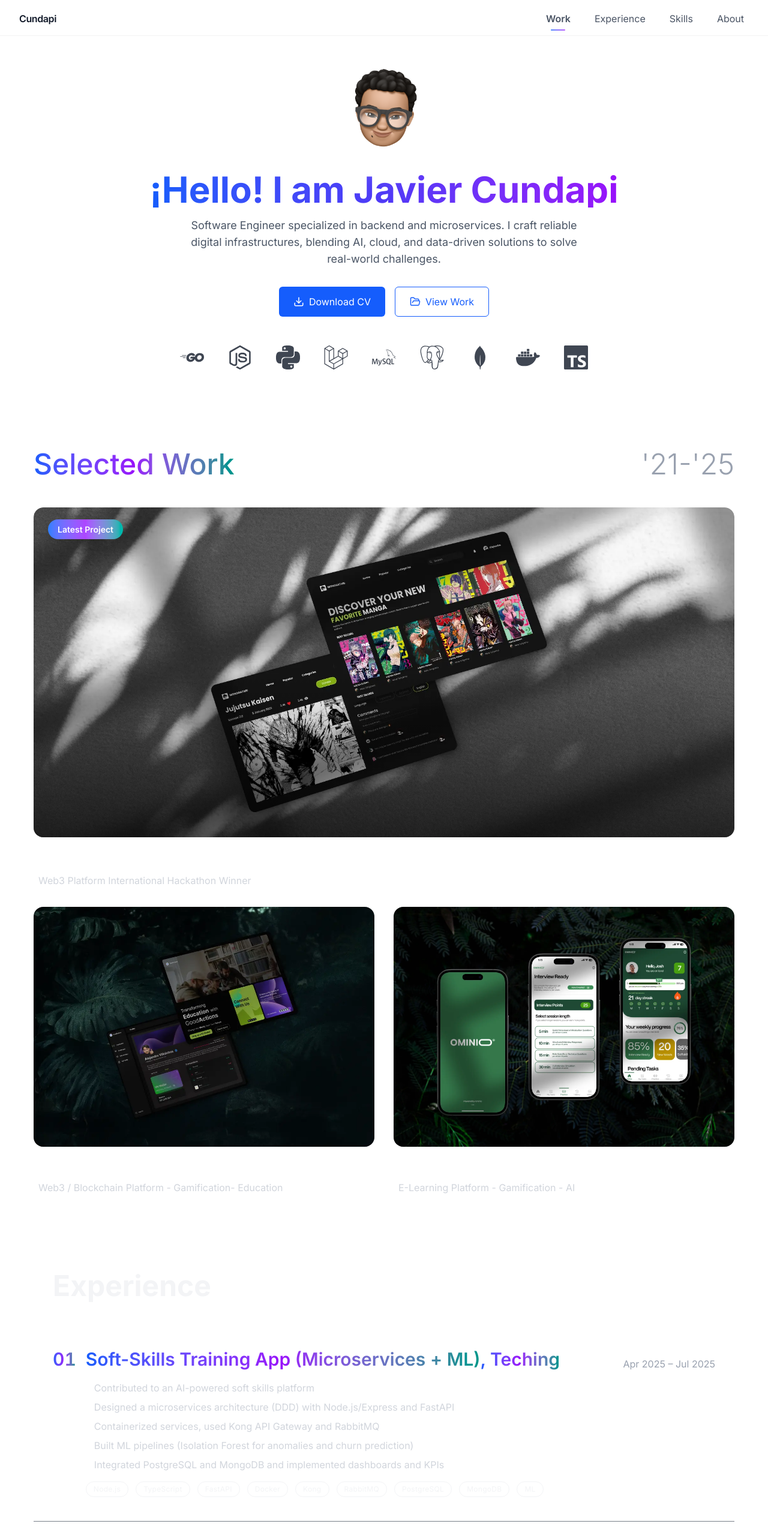
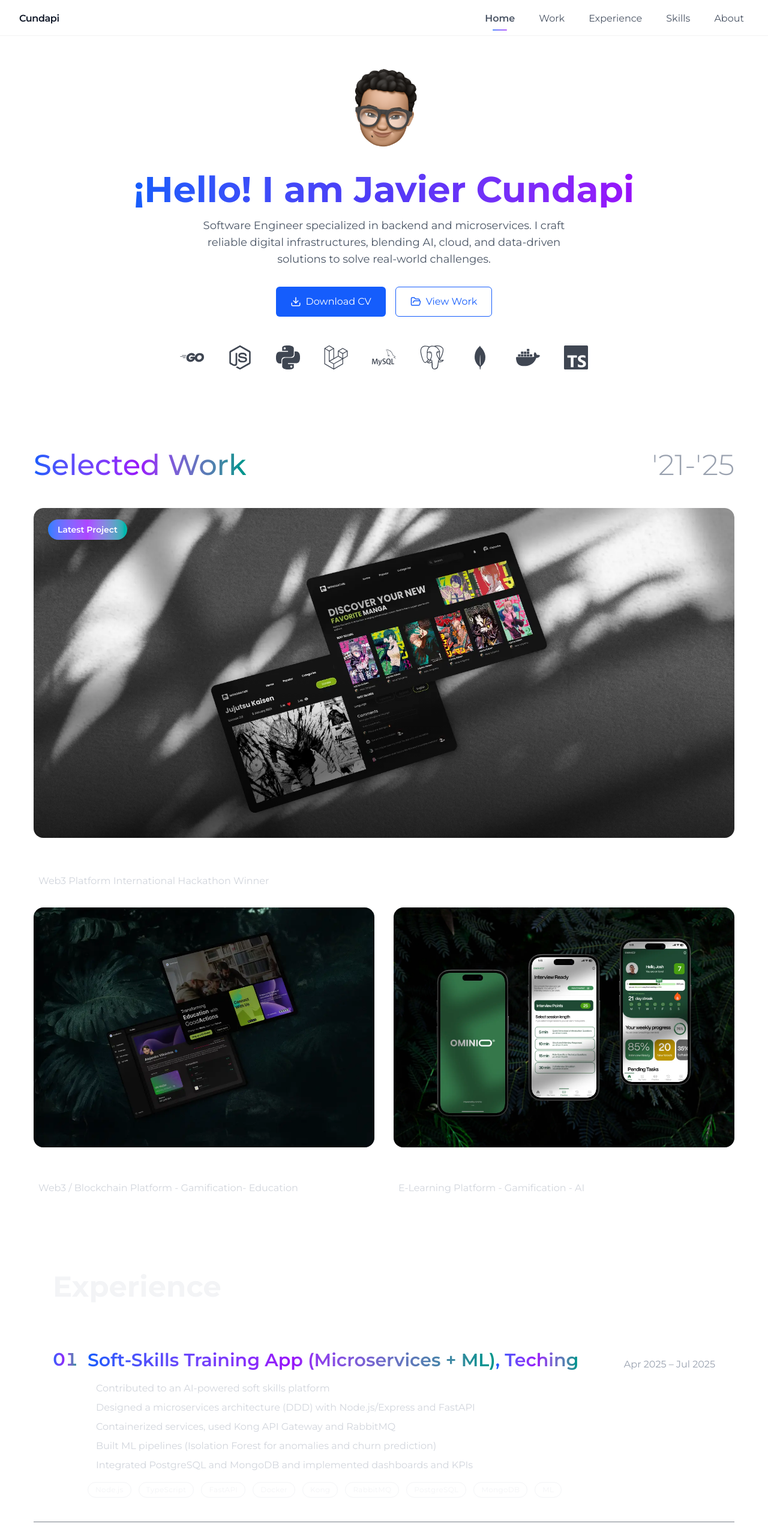
Before and after one commit to javier223222/portafolio, a Next.js app: page / in a window 1280 px wide. Shown: the top 2566 px of the page at 60% size. Built offline with nearby package versions, Linux system fonts and the light colour scheme.

Commit message:
fixed the dimesion of pictures

```diff
--- a/src/app/layout.tsx
+++ b/src/app/layout.tsx
@@ -1,8 +1,8 @@
 import './globals.css';
-import { Inter } from 'next/font/google';
+import { Montserrat } from 'next/font/google';
 import Layout from '@/components/Layout';
 
-const inter = Inter({ subsets: ['latin'] });
+const montserrat = Montserrat({ subsets: ['latin'] });
 
 export const metadata = {
   title: 'Javier Cundapi | Software Engineer',
@@ -16,7 +16,7 @@ export default function RootLayout({ children }: { children: React.ReactNode })
         <link rel="icon" href="/emoji.png" type="image/png" />
         <meta name="theme-color" content="#0f172a" />
       </head>
-      <body className={inter.className}>
+      <body className={montserrat.className}>
         <Layout>{children}</Layout>
       </body>
     </html>
--- a/src/components/HomePage.tsx
+++ b/src/components/HomePage.tsx
@@ -19,7 +19,7 @@ import { Download, FolderOpen } from 'lucide-react';
 
 export default function HomePage() {
  return (
-  <section  className="scroll-mt-20 py-16 text-gray-100 max-w-[98%] sm:max-w-[97%] lg:max-w-[95%] mx-auto px-2 sm:px-4 lg:px-6 ">
+  <section id='home'  className="scroll-mt-20 py-16   text-gray-100 max-w-[98%] md:max-w-[97%] sm:max-w-[97%] lg:max-w-[95%] mx-auto px-2 sm:px-4 lg:px-6 ">
 
       <div className='flex flex-col mt-6 lg:mt-12 items-center justify-center gap-0  px-6'>
        <motion.div initial={{ scale: 0.8, opacity: 0 }}
--- a/src/components/Navbar.tsx
+++ b/src/components/Navbar.tsx
@@ -6,6 +6,8 @@ import { Menu, X } from 'lucide-react';
 import clsx from 'clsx';
 
 const LINKS = [
+  { href: '#home', label: 'Home' },
+
   { href: '#work', label: 'Work' },
   { href: '#experience', label: 'Experience' },
   { href: '#skills', label: 'Skills' },
@@ -14,7 +16,7 @@ const LINKS = [
 
 export default function Navbar() {
   const [open, setOpen] = useState(false);
-  const [active, setActive] = useState<string>('#inicio');
+  const [active, setActive] = useState<string>('#Home');
   const [progress, setProgress] = useState(0);
 
 
@@ -58,7 +60,7 @@ export default function Navbar() {
           )}
         >
           {link.label}
-          {/* Active underline */}
+
           <span
             className={clsx(
               'absolute left-1/2 -bottom-1 h-[2px] w-0 -translate-x-1/2 rounded bg-gradient-to-r from-blue-500 to-purple-500 transition-all',
@@ -72,28 +74,28 @@ export default function Navbar() {
 
   return (
     <header className="fixed top-0 inset-x-0 z-50">
-      {/* Progress bar */}
+
       <div
         className="h-[3px] bg-gradient-to-r from-blue-500 to-purple-500"
         style={{ width: `${progress}%` }}
       />
-      {/* Bar */}
+
       <div className="backdrop-blur supports-[backdrop-filter]:bg-white/70 dark:supports-[backdrop-filter]:bg-black/40 bg-white/85 dark:bg-black/60 border-b border-black/5 dark:border-white/5">
         <div className="w-full px-4 md:px-6 lg:px-8 h-14 flex items-center justify-between">
 
-          <Link href="#" className="flex items-center gap-2">
-            {/* <Image src="/emoji.png" alt="logo" width={28} height={28} className="rounded-full" /> */}
+          <Link href="" className="flex items-center gap-2">
+
             <span className="font-semibold tracking-tight text-gray-900 dark:text-white">
               Cundapi
             </span>
           </Link>
 
-          {/* Desktop */}
+
           <div className="hidden md:block">
             <NavLinks />
           </div>
 
-          {/* Mobile toggle */}
+
           <button
             className="md:hidden p-2 rounded hover:bg-black/5 dark:hover:bg-white/10"
             onClick={() => setOpen(v => !v)}
@@ -103,7 +105,7 @@ export default function Navbar() {
           </button>
         </div>
 
-        {/* Mobile drawer */}
+
         {open && (
           <div className="md:hidden px-4 pb-4">
             <NavLinks onClick={() => setOpen(false)} />
--- a/src/components/Skills.tsx
+++ b/src/components/Skills.tsx
@@ -39,7 +39,7 @@ export default function Skills() {
         </header>
 
 
-        <div className="grid md:grid-cols-3 gap-6">
+        <div className="grid md:grid-cols-2 gap-6">
 
 
           <SkillCard icon={Server} classNames={"text-blue-400"} title="Backend" skills={skills} level={5} />
--- a/src/components/Work.tsx
+++ b/src/components/Work.tsx
@@ -1,12 +1,13 @@
-"use client"
-import Image from "next/image"
-import ShippedProject from "./ShippedProject"
+"use client";
+import Image from "next/image";
+import ShippedProject from "./ShippedProject";
 
-export default function Work(){
+export default function Work() {
   return (
-        <section id="work" className="scroll-mt-20 py-18 md:py-16  text-gray-100 w-full max-w-[98%] sm:max-w-[97%] lg:max-w-[95%] mx-auto px-2 sm:px-4 lg:px-6">
-            <div className="">
-
+    <section
+      id="work"
+      className="scroll-mt-20 py-18 md:py-16 text-gray-100 w-full max-w-[98%] sm:max-w-[97%] lg:max-w-[95%]  mx-auto px-2 sm:px-4 lg:px-6"
+    >
 
       <div className="flex justify-between items-end mb-12">
         <h1 className="text-4xl md:text-5xl font-medium bg-gradient-to-r from-blue-600 via-purple-600 to-teal-600 bg-clip-text text-transparent">
@@ -19,36 +20,36 @@ export default function Work(){
 
 
       <div className="relative group cursor-pointer overflow-hidden rounded-2xl">
-
-                   <div className="absolute top-6 left-6 z-10">
+        <div className="absolute top-6 left-6 z-20">
           <span className="bg-gradient-to-r from-blue-500 via-purple-500 to-teal-500 px-4 py-2 rounded-full text-sm font-semibold text-white shadow-lg">
             Latest Project
           </span>
         </div>
 
+
         <div
-                        className="relative w-full h-[300px] sm:h-[400px] lg:h-[500px] xl:h-[550px] overflow-hidden rounded-2xl transition-transform duration-700 group-hover:scale-105"
-                        onClick={() => window.open('https://monogatori-ui.vercel.app/', '_blank')}
+          className="relative w-full h-[300px] sm:h-[400px] lg:h-[500px] xl:h-[550px] overflow-hidden rounded-2xl"
+          onClick={() =>
+            window.open("https://monogatori-ui.vercel.app/", "_blank")
+          }
         >
 
-                        <div className="absolute inset-0 bg-gradient-to-t from-black/60 via-transparent to-transparent z-10" />
-
+          <div className="absolute inset-0 transform-gpu will-change-transform transition-transform duration-700 group-hover:scale-[1.04]">
 
             <Image
               src="/monogatari.webp"
               alt="Monogatari Manga Platform"
               fill
 
-                            className="object-cover transition-transform duration-700 group-hover:scale-110"
+              className="object-cover"
               priority
             />
 
 
+            <div className="absolute inset-0 bg-gradient-to-t from-black/60 via-transparent to-transparent" />
+          </div>
+        </div>
 
-
-
-
-                    </div>
         <div className="px-2 mt-4">
           <h3 className="text-white text-xl md:text-2xl lg:text-3xl font-semibold mb-2">
             Monogatari
@@ -57,17 +58,23 @@ export default function Work(){
             Web3 Platform International Hackathon Winner
           </p>
         </div>
-
       </div>
-                <div className=" grid grid-cols-1 lg:grid-cols-2 gap-8 mt-8">
-                    <ShippedProject pathImage="/good_actions.webp" alt="Good Actions" name="Good Actions" description="Web3 / Blockchain Platform - Gamification- Education" />
-                    <ShippedProject pathImage="/ominio.webp" alt="Ominio" name="Ominio" description="E-Learning Platform - Gamification - AI" />
 
 
-
-
-                </div>
+      <div className="grid grid-cols-1 lg:grid-cols-2 gap-8 mt-8">
+        <ShippedProject
+          pathImage="/good_actions.webp"
+          alt="Good Actions"
+          name="Good Actions"
+          description="Web3 / Blockchain Platform - Gamification- Education"
+        />
+        <ShippedProject
+          pathImage="/ominio.webp"
+          alt="Ominio"
+          name="Ominio"
+          description="E-Learning Platform - Gamification - AI"
+        />
       </div>
     </section>
-    )
+  );
 }
```
Lines whose indentation alone changed are shown as unchanged.
